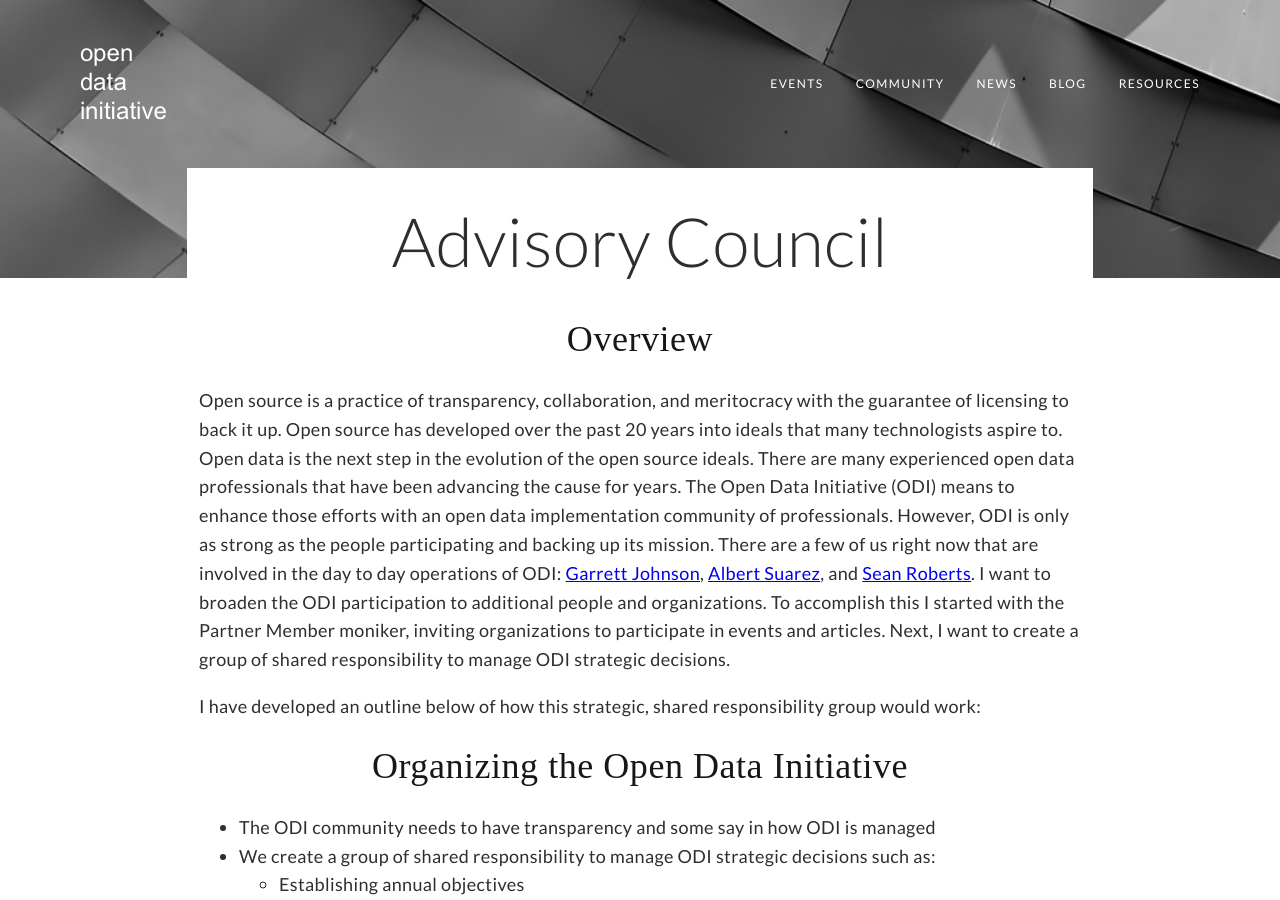
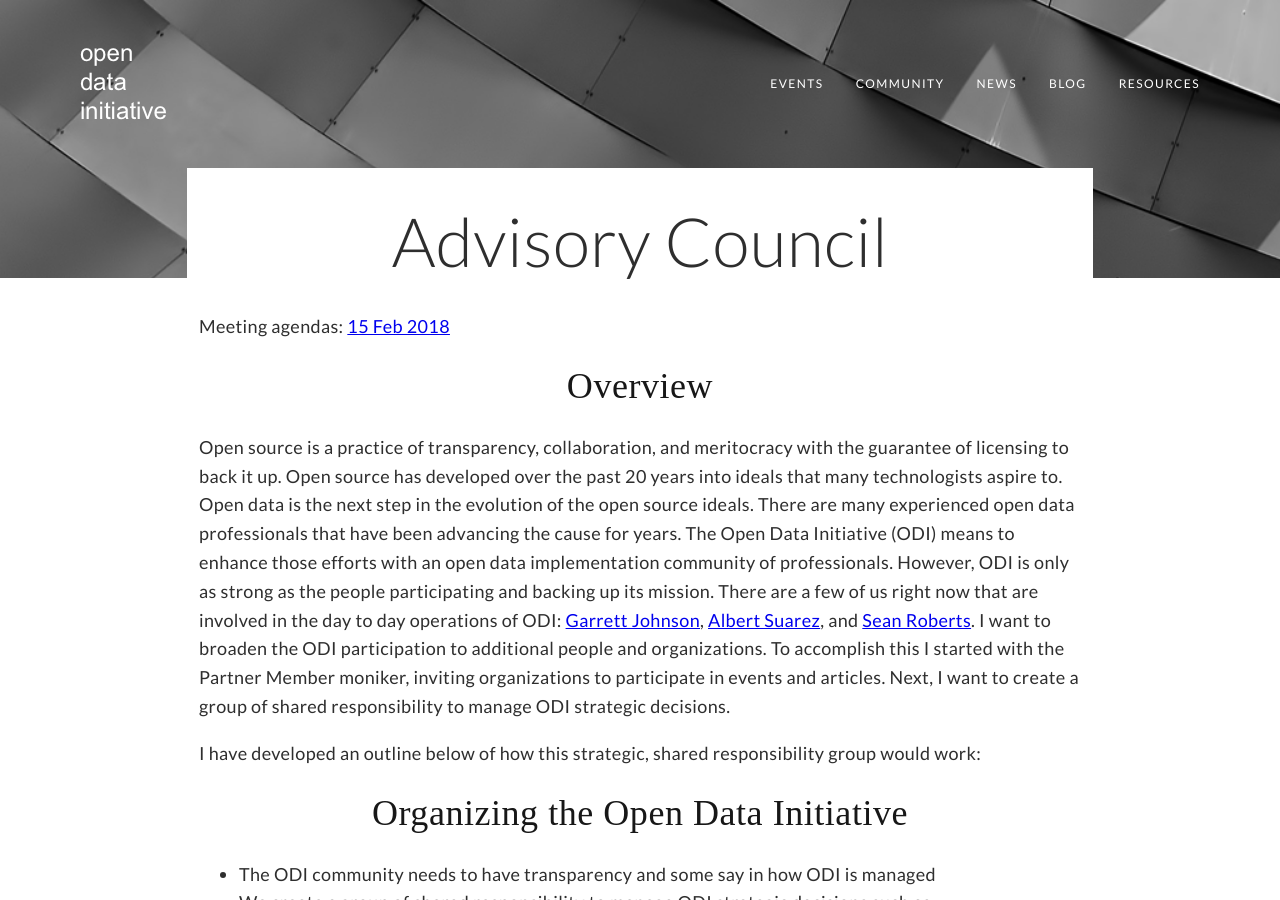
Before and after one commit to opendatainitiative/opendatainitiative.github.io, a Jekyll site: the page built from governance.md, in a window 1280 px wide and 900 px high. Built offline with Jekyll 4.4.1, drawn with Linux system fonts in a browser that asks for light colours.

Commit message:
added agendas to governance.md

```diff
--- a/governance.md
+++ b/governance.md
@@ -6,6 +6,7 @@ date:   2018-02-12 12:00:00 -0800
 ---
 
 # Advisory Council
+Meeting agendas: [15 Feb 2018](https://docs.google.com/document/d/1Z82xg_sW-8wNifRwegm_MIn8M0n1wKU2THkK6nwx27c/edit?usp=sharing)
 ## Overview
 Open source is a practice of transparency, collaboration, and meritocracy with the guarantee of licensing to back it up. Open source has developed over the past 20 years into ideals that many technologists aspire to. Open data is the next step in the evolution of the open source ideals. There are many experienced open data professionals that have been advancing the cause for years. The Open Data Initiative (ODI) means to enhance those efforts with an open data implementation community of professionals. However, ODI is only as strong as the people participating and backing up its mission. There are a few of us right now that are involved in the day to day operations of ODI: [Garrett Johnson](https://www.linkedin.com/in/garrettwjohnson/), [Albert Suarez](https://www.linkedin.com/in/albert-suarez-iv-881955138/), and [Sean Roberts](https://www.linkedin.com/in/sarob/). I want to broaden the ODI participation to additional people and organizations. To accomplish this I started with the Partner Member moniker, inviting organizations to participate in events and articles. Next, I want to create a group of shared responsibility to manage ODI strategic decisions.
 
```
